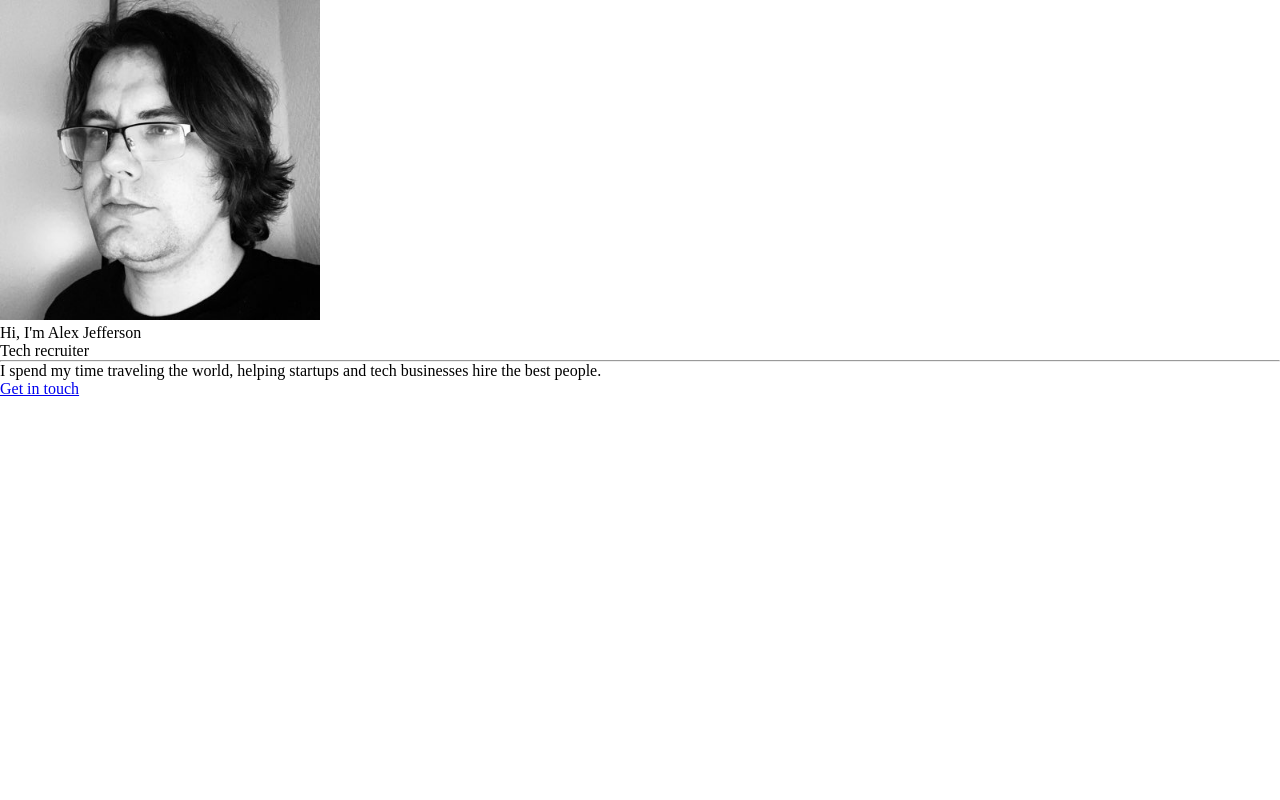
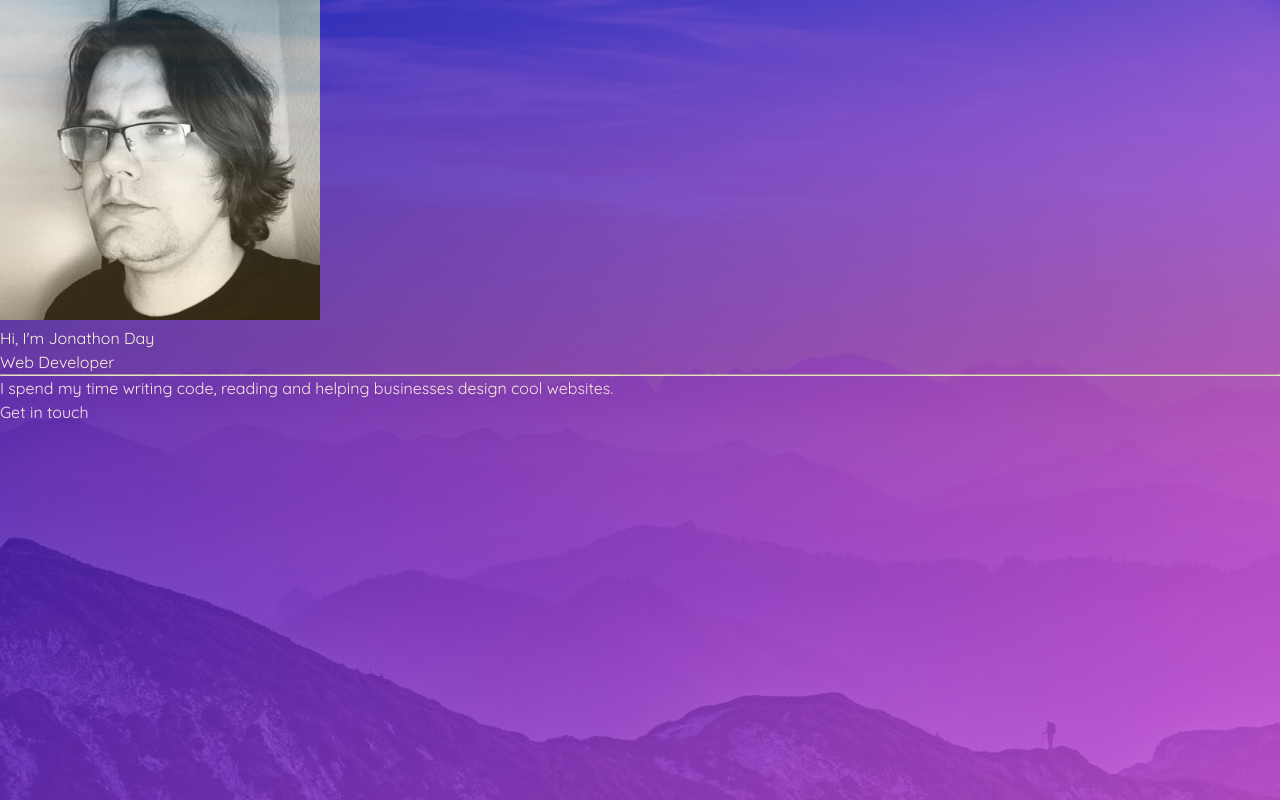
Before and after one commit to jonathonpday/personal_site_test, a plain HTML site: page index.html in a window 1280 px wide. Drawn offline with Linux system fonts and the light colour scheme.

Commit message:
add background decoration

```diff
--- a/css/main.css
+++ b/css/main.css
@@ -0,0 +1,36 @@
+html {
+  background-color: #5f45bb;
+  background-image: linear-gradient(to bottom right, #180cac, #d054e4);
+  color: #fff;
+  font-family: "Quicksand", sans-serif;
+  font-size: 16px;
+  -moz-osx-font-smoothing: graysclae;
+  -webkit-font-smoothing: antialiased;
+  line-height: 1.5;
+  min-height: 100vh;
+  min-width: 300px;
+  overflow-x: hidden;
+  text-shadow: 0 3px 5px rgba(0, 0, 0, 0.1);
+}
+
+a {
+  color: currentColor;
+  cursor: pointer;
+  text-decoration: none;
+}
+
+.wallpaper {
+  display: block;
+  height: 100%;
+  left: 0;
+  top: 0;
+  width: 100%;
+}
+
+.wallpaper {
+  background-image: url("../images/austria.jpg");
+  background-position: center;
+  background-size: cover;
+  opacity: 0.2;
+  position: fixed;
+}
--- a/index.html
+++ b/index.html
@@ -4,6 +4,10 @@
     <meta charset="UTF-8" />
     <meta http-equiv="X-UA-Compatible" content="IE=edge" />
     <meta name="viewport" content="width=device-width, initial-scale=1.0" />
+    <link
+      href="https://fonts.googleapis.com/css?family=Montserrat|Quicksand"
+      rel="stylesheet"
+    />
     <link rel="stylesheet" type="text/css" href="css/minireset.min.css" />
     <link rel="stylesheet" type="text/css" href="css/main.css" />
     <title>Jonathon Day - Web Developer</title>
@@ -17,26 +21,26 @@
           <img
             id="pictureImage"
             class="picture-image"
-            src="images/alex.jpg"
+            src="images/jonathon.jpg"
             srcset="
               images/jonathon.jpg    1x,
               images/jonathon@2x.jpg 2x,
               images/jonathon@3x.jpg 3x
             "
-            alt="Portrait of Alex Jefferson"
+            alt="Portrait of Jonathon Day"
             width="320"
             height="320"
           />
         </figure>
       </aside>
       <main class="about">
-        <h1 class="name">Hi, I'm Alex Jefferson</h1>
-        <p class="job">Tech recruiter</p>
+        <h1 class="name">Hi, I'm Jonathon Day</h1>
+        <p class="job">Web Developer</p>
         <hr class="hr" />
         <div class="description">
           <p>
-            I spend my time traveling the world, helping startups and tech
-            businesses hire the best people.
+            I spend my time writing code, reading and helping businesses design
+            cool websites.
           </p>
         </div>
         <div class="contact">
```
Also changed, not shown: images/austria.jpg (added), images/tokyo.jpg (added).
